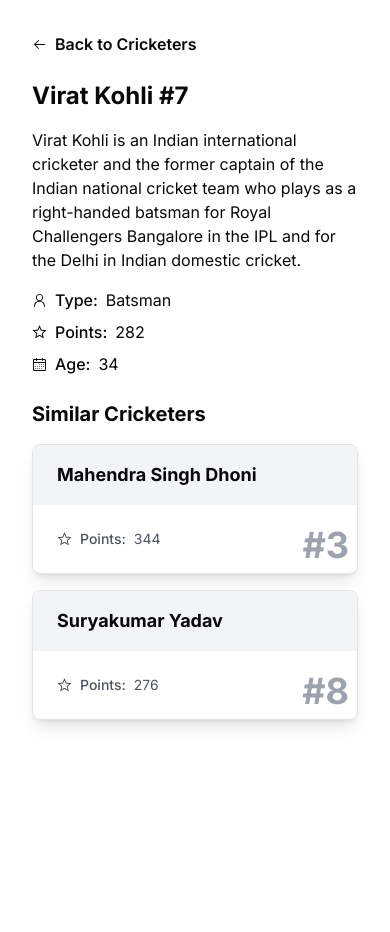
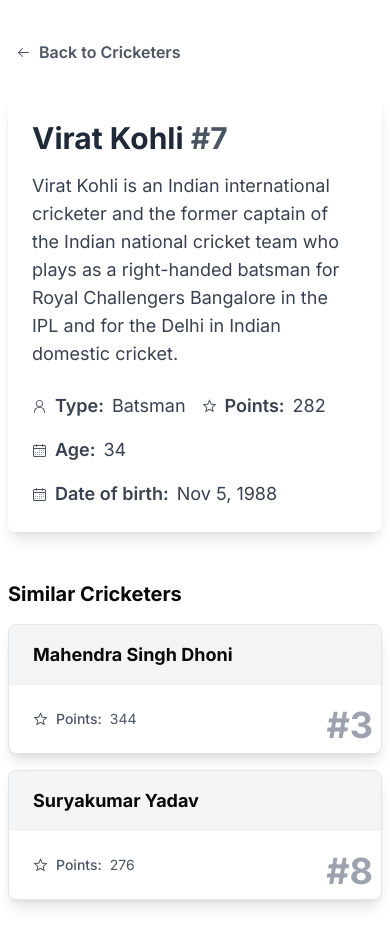
Before and after one commit to iarmankhan/cricketers-test-task, a Next.js app: page /_1 in a window 390 px wide. Before the commit the page ends 844 px from the top, so only its background shows below. Built offline with nearby package versions, Linux system fonts and the light colour scheme.

Commit message:
:sparkles: UI fixes for details page, pagination fixed

```diff
--- a/src/app/(cricketers)/[id]/page.tsx
+++ b/src/app/(cricketers)/[id]/page.tsx
@@ -10,7 +10,7 @@
 import { useCricketer } from "@/lib/hooks/use-cricketer";
 import { NotFound } from "next/dist/client/components/error";
 import { useMemo } from "react";
-import { camelCaseToTitleCase, getAgeFromDOB } from "@/lib/utils";
+import { camelCaseToTitleCase, formatDOB, getAgeFromDOB } from "@/lib/utils";
 import { SimilarCricketers } from "@/components/cricketer-details/similar-cricketers";
 
 export default function CricketerDetailsPage({
@@ -32,48 +32,62 @@
     return camelCaseToTitleCase(cricketer?.type);
   }, [cricketer?.type]);
 
+  const dob = useMemo(() => {
+    if (!cricketer?.dob) return "";
+    return formatDOB(new Date(cricketer?.dob!));
+  }, [cricketer?.dob]);
+
   if (!cricketer && !isLoading) {
     return NotFound();
   }
 
   return (
     <div className="my-4">
-      <div>
+      <div className="p-2 sm:p-4">
         <Link href="/">
           <div className="flex flex-row items-center hover:underline underline-offset-4">
-            <ArrowLeftIcon className="mr-2 font-semibold" />
-            <p className="font-semibold">Back to Cricketers</p>
+            <ArrowLeftIcon className="mr-2 text-gray-600" />
+            <p className="font-semibold text-gray-600 hover:text-blue-600 transition-colors">
+              Back to Cricketers
+            </p>
           </div>
         </Link>
       </div>
 
-      <div className="my-6">
-        <h1 className="font-bold text-2xl">
-          {cricketer?.name} #{cricketer?.rank}
+      <div className="bg-white shadow-lg rounded-lg p-6 mt-6">
+        <h1 className="font-bold text-3xl text-gray-800">
+          {cricketer?.name}{" "}
+          <span className="text-gray-600">#{cricketer?.rank}</span>
         </h1>
 
-        <p className="mt-4 text-md">{cricketer?.description}</p>
+        <p className="mt-4 text-lg text-gray-700">{cricketer?.description}</p>
 
-        <div className="flex flex-col space-y-2 my-4">
+        <div className="flex flex-row gap-4 flex-wrap mt-6">
           {type && (
-            <div className="flex flex-row gap-2 items-center text-md">
-              <PersonIcon />
-              <span className="font-medium">Type:</span> {type}
+            <div className="flex flex-row gap-2 items-center text-lg text-gray-700">
+              <PersonIcon className="text-gray-600" />
+              <span className="font-semibold">Type:</span> {type}
             </div>
           )}
-          <div className="flex flex-row gap-2 items-center text-md">
-            <StarIcon />
-            <span className="font-medium">Points:</span> {cricketer?.points}
+
+          <div className="flex flex-row gap-2 items-center text-lg text-gray-700">
+            <StarIcon className="text-gray-600" />
+            <span className="font-semibold">Points:</span> {cricketer?.points}
           </div>
 
-          <div className="flex flex-row gap-2 items-center text-md">
-            <CalendarIcon />
-            <span className="font-medium">Age:</span> {age}
+          <div className="flex flex-row gap-2 items-center text-lg text-gray-700">
+            <CalendarIcon className="text-gray-600" />
+            <span className="font-semibold">Age:</span> {age}
+          </div>
+
+          <div className="flex flex-row gap-2 items-center text-lg text-gray-700">
+            <CalendarIcon className="text-gray-600" />
+            <span className="font-semibold">Date of birth:</span> {dob}
           </div>
         </div>
       </div>
 
-      <div className="mt-6">
+      <div className="mt-12">
         <h4 className="font-bold text-xl mb-4">Similar Cricketers</h4>
         <SimilarCricketers id={id} />
       </div>
--- a/src/app/layout.tsx
+++ b/src/app/layout.tsx
@@ -19,7 +19,9 @@
     <html lang="en">
       <body className={inter.className}>
         <QueryProvider>
-          <main className="container mx-auto py-4">{children}</main>
+          <main className="container mx-auto py-4 px-2 sm:px-8">
+            {children}
+          </main>
         </QueryProvider>
       </body>
     </html>
--- a/src/components/cricketers/cricketers-list-filters.tsx
+++ b/src/components/cricketers/cricketers-list-filters.tsx
@@ -49,8 +49,8 @@
   const isClient = useClient();
 
   return (
-    <div className="flex flex-row items-center justify-between">
-      <div className="w-[300px]">
+    <div className="flex flex-row items-center flex-wrap gap-2 justify-between">
+      <div className="w-full sm:w-[300px]">
         <Input
           type="search"
           placeholder="Search by name..."
@@ -59,15 +59,16 @@
         />
       </div>
 
-      <div className="flex flex-row items-center gap-4">
+      <div className="flex flex-row items-center gap-2 w-full sm:w-auto">
         {isClient && (
+          <div className="w-1/2">
             <Select
               value={sortBy}
               onValueChange={(val) => {
                 onSortByChange(val as SortFields);
               }}
             >
-            <SelectTrigger className="w-[180px]">
+              <SelectTrigger className="w-full sm:w-[150px]">
                 <SelectValue placeholder="Sort By" />
               </SelectTrigger>
               <SelectContent>
@@ -79,16 +80,18 @@
                 </SelectGroup>
               </SelectContent>
             </Select>
+          </div>
         )}
 
         {isClient && (
+          <div className="w-1/2">
             <Select
               value={filter}
               onValueChange={(val) => {
                 onFilterChange(val);
               }}
             >
-            <SelectTrigger className="w-[180px]">
+              <SelectTrigger className="w-full sm:w-[150px]">
                 <SelectValue placeholder="Select Type" />
               </SelectTrigger>
               <SelectContent>
@@ -103,6 +106,7 @@
                 </SelectGroup>
               </SelectContent>
             </Select>
+          </div>
         )}
       </div>
     </div>
--- a/src/components/cricketers/cricketers-list.tsx
+++ b/src/components/cricketers/cricketers-list.tsx
@@ -11,7 +11,7 @@
   minimal,
 }: CricketersListProps) {
   return (
-    <div className="grid grid-cols-1 sm:grid-cols-2 md:grid-cols-3 gap-4">
+    <div className="grid grid-cols-1 sm:grid-cols-2 lg:grid-cols-3 gap-4">
       {cricketers.map((cricketer) => (
         <CricketerCard
           key={cricketer.id}
--- a/src/lib/models/cricketers.ts
+++ b/src/lib/models/cricketers.ts
@@ -53,11 +53,9 @@
       });
     }
 
-    console.log({ paginatedPlayers });
-
     return {
       players: paginatedPlayers,
-      total: players.length,
+      total: filteredPlayers.length,
     };
   } catch (error) {
     return {
--- a/src/lib/utils.ts
+++ b/src/lib/utils.ts
@@ -23,3 +23,11 @@
 
   return age;
 }
+
+export function formatDOB(dob: Date) {
+  return new Date(dob).toLocaleDateString("en-US", {
+    year: "numeric",
+    month: "short",
+    day: "numeric",
+  });
+}
```
Lines whose indentation alone changed are shown as unchanged.
